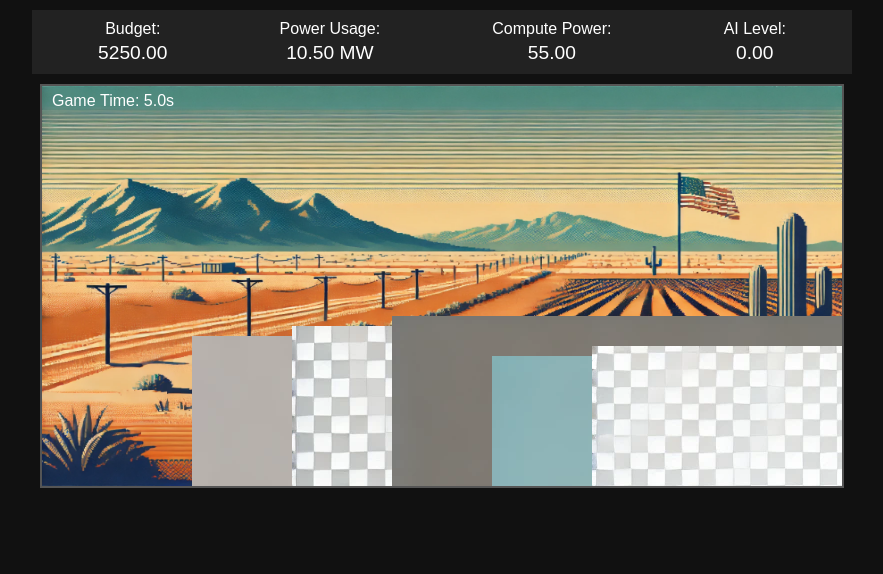
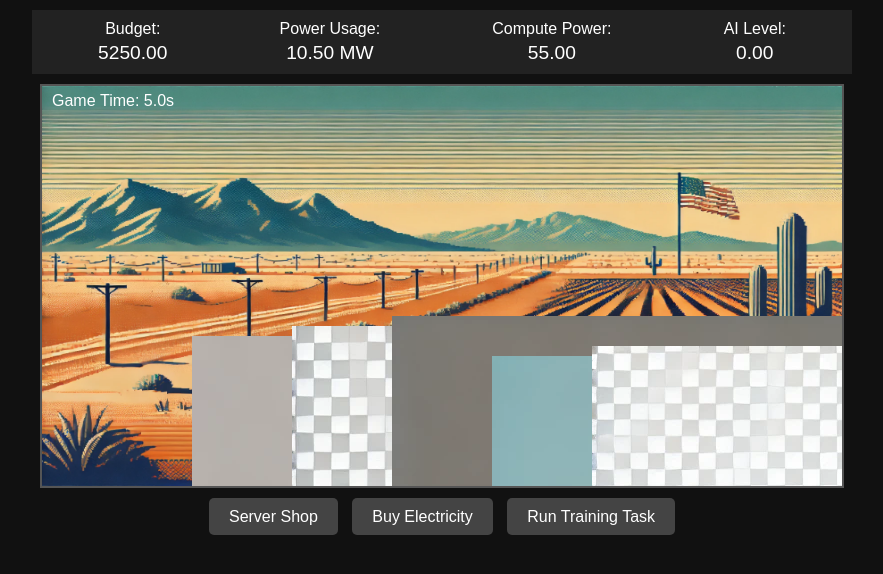
Before and after one commit to ufbam/cluster_tycoon, a plain HTML site: page index.html in a window 1280 px wide. Shown: the whole page, without its empty margins (198-1081 px from the left). Drawn offline with Linux system fonts and the light colour scheme.

Commit message:
Update index.html

```diff
--- a/index.html
+++ b/index.html
@@ -10,16 +10,14 @@
       background: #111;
       color: #fff;
       font-family: sans-serif;
+      text-align: center;
     }
-
     #gameCanvas {
       display: block;
       margin: 0 auto;
       background: #000;
       border: 2px solid #555;
     }
-
-    /* Simple HUD / Dashboard styling */
     #dashboard {
       width: 800px;
       margin: 10px auto;
@@ -28,15 +26,29 @@
       display: flex;
       justify-content: space-around;
     }
-
     .stat {
       text-align: center;
     }
-
     .stat span {
       display: block;
       font-size: 1.2em;
       margin-top: 4px;
+    }
+    /* Navigation bar at bottom */
+    #navBar {
+      margin: 20px auto;
+      width: 800px;
+    }
+    #navBar a {
+      padding: 10px 20px;
+      background: #444;
+      color: #fff;
+      text-decoration: none;
+      margin: 5px;
+      border-radius: 5px;
+    }
+    #navBar a:hover {
+      background: #666;
     }
   </style>
 </head>
@@ -60,7 +72,14 @@
   <!-- Main Canvas -->
   <canvas id="gameCanvas" width="800" height="400"></canvas>
 
-  <!-- Game Logic -->
+  <!-- Navigation Bar -->
+  <div id="navBar">
+    <a href="server_shop.html">Server Shop</a>
+    <a href="electricity_shop.html">Buy Electricity</a>
+    <a href="training.html">Run Training Task</a>
+  </div>
+
+  <!-- Main Game Script -->
   <script src="main.js"></script>
 </body>
 </html>
```
